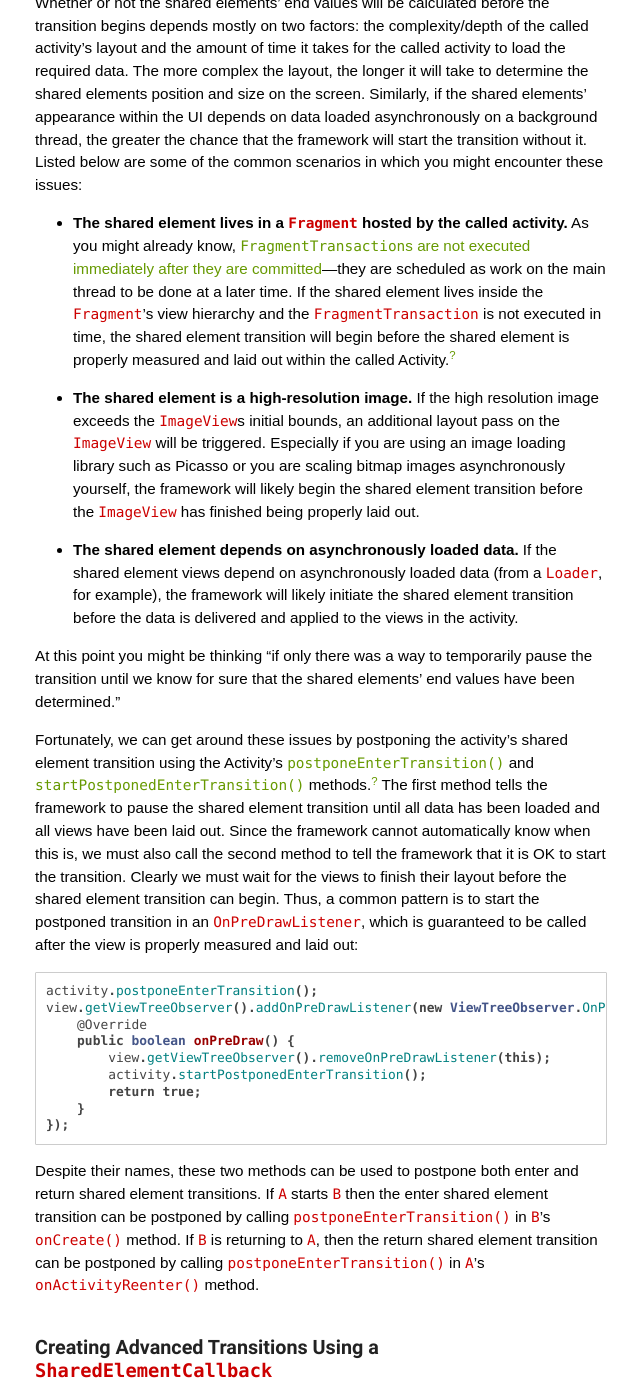
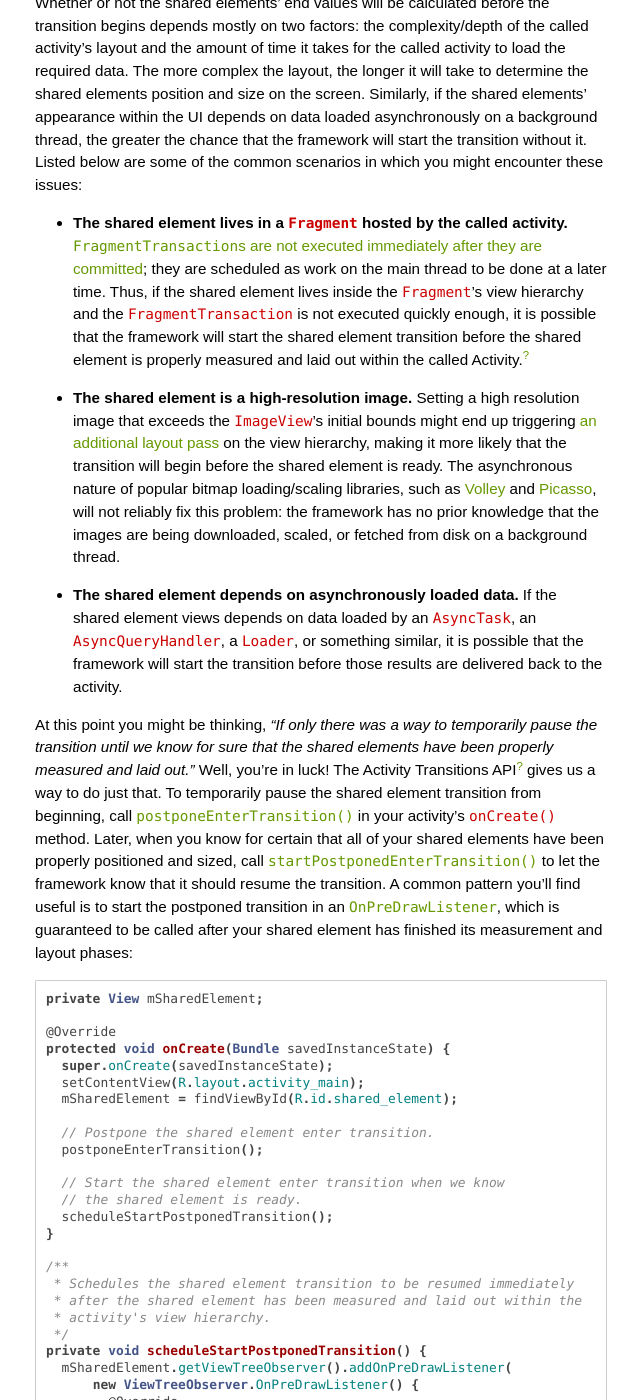
Before and after one commit to alexjlockwood/AndroidDesignPatterns, a Jekyll site: the page built from _posts/2015-01-13-activity-fragment-shared-element-transitions-part3b.md, in a window 1280 px wide and 1400 px high, scrolled down 884 px. Shown: the whole window, without its empty margins (249-889 px from the left). Built offline with Jekyll 4.4.1, drawn with Linux system fonts in a browser that asks for light colours; some web fonts are replaced; Markdown is read by kramdown in place of the engine named in the settings; a script that is not in the unit is left out; comment, search, counter and statistics services are not loaded; some of the changed text lies outside the part shown.

Commit message:
updated shared element post

````diff
--- a/_posts/2015-01-13-activity-fragment-shared-element-transitions-part3b.md
+++ b/_posts/2015-01-13-activity-fragment-shared-element-transitions-part3b.md
@@ -16,9 +16,9 @@ This post continues our in-depth analysis of _shared element transitions_ by dis
 * **Part 3b:** [Postponed Transitions & Shared Element Callbacks][part3b]
 * **Part 4:** Activity & Fragment Transition Examples (_coming soon!_)
 
-We begin by discussing the need to postpone certain shared element transitions through some real-world examples.
+We begin by discussing the need to postpone certain shared element transitions through some specific examples.
 
-### Postponing Shared Element Transitions
+### Understanding Postponed Shared Element Transitions
 
 <!--morestart-->
 
@@ -28,31 +28,66 @@ Whether or not the shared elements' end values will be calculated before the tra
 
 <!--more-->
 
-* **The shared element lives in a `Fragment` hosted by the called activity.** As you might already know, [`FragmentTransaction`s are not executed immediately after they are committed][FragmentTransaction#commit]&mdash;they are scheduled as work on the main thread to be done at a later time. If the shared element lives inside the `Fragment`'s view hierarchy and the `FragmentTransaction` is not executed in time, the shared element transition will begin before the shared element is properly measured and laid out within the called Activity.<sup><a href="#footnote?" id="ref?">?</a></sup>
+* **The shared element lives in a `Fragment` hosted by the called activity.** [`FragmentTransaction`s are not executed immediately after they are committed][FragmentTransaction#commit]; they are scheduled as work on the main thread to be done at a later time. Thus, if the shared element lives inside the `Fragment`'s view hierarchy and the `FragmentTransaction` is not executed quickly enough, it is possible that the framework will start the shared element transition before the shared element is properly measured and laid out within the called Activity.<sup><a href="#footnote?" id="ref?">?</a></sup>
 
-* **The shared element is a high-resolution image.** If the high resolution image exceeds the `ImageView`s initial bounds, an additional layout pass on the `ImageView` will be triggered. Especially if you are using an image loading library such as Picasso or you are scaling bitmap images asynchronously yourself, the framework will likely begin the shared element transition before the `ImageView` has finished being properly laid out.
+* **The shared element is a high-resolution image.** Setting a high resolution image that exceeds the `ImageView`'s initial bounds might end up triggering [an additional layout pass][ImageViewRequestLayout] on the view hierarchy, making it more likely that the transition will begin before the shared element is ready. The asynchronous nature of popular bitmap loading/scaling libraries, such as [Volley][Volley] and [Picasso][Picasso], will not reliably fix this problem: the framework has no prior knowledge that the images are being downloaded, scaled, or fetched from disk on a background thread.
 
-* **The shared element depends on asynchronously loaded data.** If the shared element views depend on asynchronously loaded data (from a `Loader`, for example), the framework will likely initiate the shared element transition before the data is delivered and applied to the views in the activity.
+* **The shared element depends on asynchronously loaded data.** If the shared element views depends on data loaded by an `AsyncTask`, an `AsyncQueryHandler`, a `Loader`, or something similar, it is possible that the framework will start the transition before those results are delivered back to the activity.
 
-At this point you might be thinking "if only there was a way to temporarily pause the transition until we know for sure that the shared elements' end values have been determined."
-
-Fortunately, we can get around these issues by postponing the activity's shared element transition using the Activity's [`postponeEnterTransition()`][postponeEnterTransition] and [`startPostponedEnterTransition()`][startPostponedEnterTransition] methods.<sup><a href="#footnote?" id="ref?">?</a></sup> The first method tells the framework to pause the shared element transition until all data has been loaded and all views have been laid out. Since the framework cannot automatically know when this is, we must also call the second method to tell the framework that it is OK to start the transition. Clearly we must wait for the views to finish their layout before the shared element transition can begin. Thus, a common pattern is to start the postponed transition in an `OnPreDrawListener`, which is guaranteed to be called after the view is properly measured and laid out:
+At this point you might be thinking, _"If only there was a way to temporarily pause the transition until we know for sure that the shared elements have been properly measured and laid out."_ Well, you're in luck! The Activity Transitions API<sup><a href="#footnote?" id="ref?">?</a></sup> gives us a way to do just that. To temporarily pause the shared element transition from beginning, call [`postponeEnterTransition()`][postponeEnterTransition] in your activity's `onCreate()` method. Later, when you know for certain that all of your shared elements have been properly positioned and sized, call [`startPostponedEnterTransition()`][startPostponedEnterTransition] to let the framework know that it should resume the transition. A common pattern you'll find useful is to start the postponed transition in an [`OnPreDrawListener`][OnPreDrawListener], which is guaranteed to be called after your shared element has finished its measurement and layout phases:
 
 ```java
-activity.postponeEnterTransition();
-view.getViewTreeObserver().addOnPreDrawListener(new ViewTreeObserver.OnPreDrawListener() {
-    @Override
-    public boolean onPreDraw() {
-        view.getViewTreeObserver().removeOnPreDrawListener(this);
-        activity.startPostponedEnterTransition();
-        return true;
-    }
-});
+private View mSharedElement;
+
+@Override
+protected void onCreate(Bundle savedInstanceState) {
+  super.onCreate(savedInstanceState);
+  setContentView(R.layout.activity_main);
+  mSharedElement = findViewById(R.id.shared_element);
+
+  // Postpone the shared element enter transition.
+  postponeEnterTransition();
+
+  // Start the shared element enter transition when we know
+  // the shared element is ready.
+  scheduleStartPostponedTransition();
+}
+
+/**
+ * Schedules the shared element transition to be resumed immediately
+ * after the shared element has been measured and laid out within the
+ * activity's view hierarchy.
+ */
+private void scheduleStartPostponedTransition() {
+  mSharedElement.getViewTreeObserver().addOnPreDrawListener(
+      new ViewTreeObserver.OnPreDrawListener() {
+        @Override
+        public boolean onPreDraw() {
+          mSharedElement.getViewTreeObserver().removeOnPreDrawListener(this);
+          startPostponedEnterTransition();
+          return true;
+        }
+      });
+}
 ```
 
-Despite their names, these two methods can be used to postpone both enter and return shared element transitions. If `A` starts `B` then the enter shared element transition can be postponed by calling `postponeEnterTransition()` in `B`'s `onCreate()` method. If `B` is returning to `A`, then the return shared element transition can be postponed by calling `postponeEnterTransition()` in `A`'s `onActivityReenter()` method.
+Despite their names, these two methods can be used to postpone return transitions as well. Simply postpone the return transition within the calling Activity's [onActivityReenter()][Activity#onActivityReenter] method instead:
 
-### Creating Advanced Transitions Using a `SharedElementCallback`
+```java
+@Override
+public void onActivityReenter(int resultCode, Intent data) {
+  super.onActivityReenter(resultCode, data);
+
+  // Postpone the shared element return transition.
+  postponeEnterTransition();
+
+  // Start the shared element return transition when we know
+  // the shared element is ready.
+  scheduleStartPostponedTransition();
+}
+```
+
+### Creating Advanced Transitions Using `SharedElementCallback`s
 
 You can further customize your shared element transitions by setting a [`SharedElementCallback`][SharedElementCallback]. Understanding the SharedElementCallback class will be important if you want to implement custom Transitions that are more complicated than simply moving an image from one location to another. In particular, the following three callback methods are very important to understand when writing more complex shared element transitions:
 
@@ -99,14 +118,12 @@ As always, thanks for reading! Feel free to leave a comment if you have any ques
   [GooglePlusSystemUI]: https://plus.google.com/+AlexLockwood/posts/RPtwZ5nNebb
   [PostponeEnterTransitionForFragments]: http://stackoverflow.com/q/26977303/844882
   [PostponeEnterTransitionForFragmentsG+]: https://plus.google.com/+AlexLockwood/posts/3DxHT42rmmY
+  [Activity#onActivityReenter]: https://developer.android.com/reference/android/app/Activity.html#onActivityReenter(int,%20android.content.Intent)
+  [OnPreDrawListener]: http://developer.android.com/reference/android/view/ViewTreeObserver.OnPreDrawListener.html
 
-  [ChangeBounds]: https://developer.android.com/reference/android/transition/ChangeBounds.html
-  [ChangeTransform]: https://developer.android.com/reference/android/transition/ChangeTransform.html
-  [ChangeClipBounds]: https://developer.android.com/reference/android/transition/ChangeClipBounds.html
-  [ChangeImageTransform]: https://developer.android.com/reference/android/transition/ChangeImageTransform.html
-
-  [ViewOverlay]: https://developer.android.com/reference/android/view/ViewOverlay.html
-  [ViewOverlayBlogPost]: http://graphics-geek.blogspot.com/2013/07/new-in-android-43-viewoverlay.html
+  [ImageViewRequestLayout]: https://github.com/android/platform_frameworks_base/blob/lollipop-release/core/java/android/widget/ImageView.java#L453-L455
+  [Volley]: https://android.googlesource.com/platform/frameworks/volley
+  [Picasso]: http://square.github.io/picasso/
 
   [part1]: /2014/12/activity-fragment-transitions-in-android-lollipop-part1.html
   [part2]: /2014/12/activity-fragment-content-transitions-in-depth-part2.html
````
Also changed, not shown: other parts of _posts/2015-01-13-activity-fragment-shared-element-transitions-part3b.md (+1 -17 lines).
